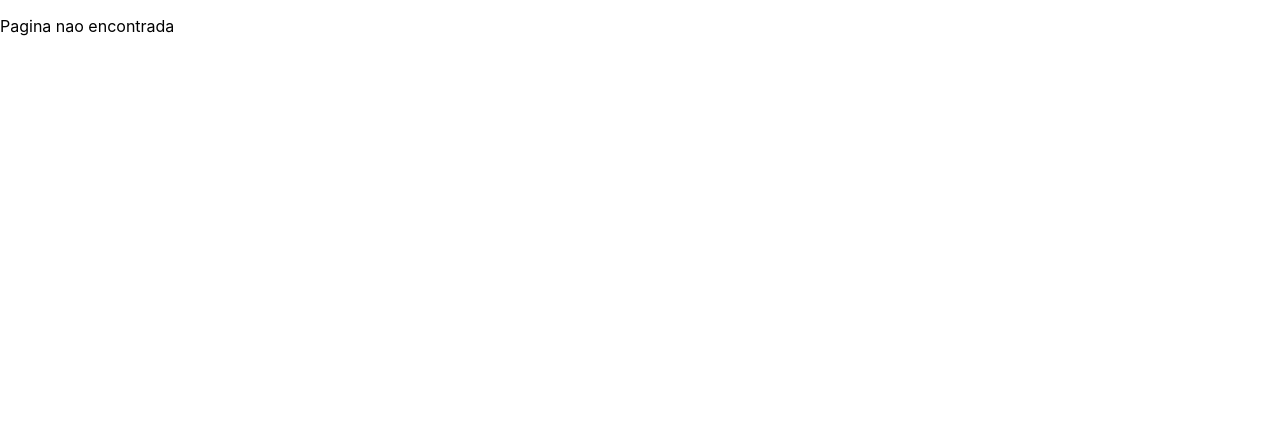
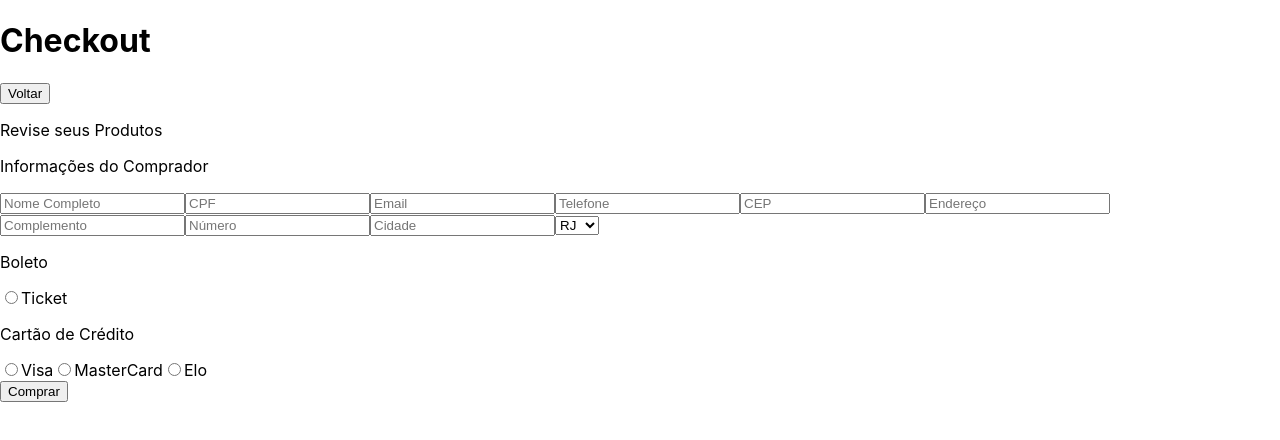
Before and after one commit to mariacarolarm/Online-Store, a React (Vite) app: page /checkout in a window 1280 px wide. Shown: the top 440 px of the page. Built offline with nearby package versions, Linux system fonts and the light colour scheme.

Commit message:
Requisito 11

```diff
--- a/src/App.tsx
+++ b/src/App.tsx
@@ -3,6 +3,7 @@ import ShoppingCart from './components/ShoppingCart';
 import Home from './Pages/home';
 import NotFound from './components/notfound';
 import ProductDetails from './Pages/products/products';
+import Checkout from './Pages/checkout';
 
 function App() {
   return (
@@ -12,6 +13,7 @@ function App() {
         <Route path="/ShoppingCart" element={ <ShoppingCart /> } />
         <Route path="/product/:id" element={ <ProductDetails /> } />
         <Route path="/*" element={ <NotFound /> } />
+        <Route path="/checkout" element={ <Checkout /> } />
       </Routes>
     </div>
   );
--- a/src/Pages/checkout/index.tsx
+++ b/src/Pages/checkout/index.tsx
@@ -0,0 +1,214 @@
+import { useEffect, useState } from 'react';
+import { Link, useNavigate } from 'react-router-dom';
+import { ProductCartType } from '../../components/types';
+
+const INITIAL_VALUE = {
+  name: '',
+  cpf: '',
+  email: '',
+  phone: '',
+  cep: '',
+  adress: '',
+  complement: '',
+  number: '',
+  city: '',
+  state: '',
+  method: '',
+};
+
+function Checkout() {
+  const [cart, setCart] = useState<ProductCartType[]>([]);
+  const [client, setClient] = useState(INITIAL_VALUE);
+  const [error, setError] = useState<string>('');
+  const [paymentMethod, setPaymentMethod] = useState('');
+
+  const navigate = useNavigate();
+
+  function handleInputChange(event: React.ChangeEvent<HTMLInputElement>) {
+    const { value, name } = event.target;
+    setClient({ ...client, [name]: value });
+  }
+
+  useEffect(() => {
+    const productCart = JSON.parse(localStorage.getItem('carrinho') || '[]');
+    if (productCart.length) {
+      setCart(productCart);
+    }
+  }, []);
+
+  const handleSubmit = () => {
+    if (client === INITIAL_VALUE || !paymentMethod) {
+      setError('Campos inválidos');
+    } else {
+      setError('');
+      localStorage.removeItem('carrinho');
+      navigate('/');
+    }
+  };
+
+  return (
+    <div>
+      <h1>Checkout</h1>
+      <Link to="/ShoppingCart">
+        <button>
+          Voltar
+        </button>
+      </Link>
+      <div className="review-container">
+        <p>Revise seus Produtos</p>
+        <ul>
+          { cart.length > 0 && cart.map((product) => (
+            <div key={ product.id }>
+              <p>{product.title}</p>
+              <p>
+                Total:
+                {' '}
+                R$
+                {' '}
+                {product.price}
+              </p>
+            </div>
+          ))}
+        </ul>
+      </div>
+      <div className="buyer-information-container">
+        <p>Informações do Comprador</p>
+        <form action="submit">
+          <input
+            data-testid="checkout-fullname"
+            type="text"
+            placeholder="Nome Completo"
+            name="fullName"
+            defaultValue={ client.name }
+            onChange={ handleInputChange }
+            required
+          />
+          <input
+            data-testid="checkout-cpf"
+            type="text"
+            placeholder="CPF"
+            name="cpf"
+            defaultValue={ client.cpf }
+            onChange={ handleInputChange }
+            required
+          />
+          <input
+            data-testid="checkout-email"
+            type="email"
+            placeholder="Email"
+            name="email"
+            defaultValue={ client.email }
+            required
+          />
+          <input
+            data-testid="checkout-phone"
+            type="text"
+            placeholder="Telefone"
+            name="phone"
+            defaultValue={ client.phone }
+            required
+          />
+          <input
+            data-testid="checkout-cep"
+            type="text"
+            placeholder="CEP"
+            name="cep"
+            defaultValue={ client.cep }
+            required
+          />
+          <input
+            data-testid="checkout-address"
+            type="tex"
+            placeholder="Endereço"
+            name="adress"
+            defaultValue={ client.adress }
+            required
+          />
+          <input
+            type="text"
+            placeholder="Complemento"
+            name="complement"
+            defaultValue={ client.complement }
+          />
+          <input
+            type="text"
+            placeholder="Número"
+            name="number"
+            defaultValue={ client.number }
+            required
+          />
+          <input
+            type="text"
+            placeholder="Cidade"
+            name="city"
+            defaultValue={ client.city }
+            required
+          />
+          <select>
+            <option defaultValue="rj">RJ</option>
+            <option defaultValue="sp">SP</option>
+            <option defaultValue="mg">MG</option>
+          </select>
+        </form>
+      </div>
+      <div className="payment-method-container">
+        <div className="ticket-container">
+          <p>Boleto</p>
+          <label>
+            <input
+              data-testid="ticket-payment"
+              type="radio"
+              name="method"
+              onChange={ () => setPaymentMethod('ticket') }
+              checked={ paymentMethod === 'ticket' }
+            />
+            Ticket
+          </label>
+        </div>
+        <div className="credit-container">
+          <p>Cartão de Crédito</p>
+          <label>
+            <input
+              data-testid="visa-payment"
+              type="radio"
+              name="method"
+              onChange={ () => setPaymentMethod('visa') }
+              checked={ paymentMethod === 'visa' }
+            />
+            Visa
+          </label>
+          <label>
+            <input
+              data-testid="master-payment"
+              type="radio"
+              name="method"
+              onChange={ () => setPaymentMethod('master') }
+              checked={ paymentMethod === 'master' }
+            />
+            MasterCard
+          </label>
+          <label>
+            <input
+              data-testid="elo-payment"
+              type="radio"
+              name="method"
+              onChange={ () => setPaymentMethod('elo') }
+              checked={ paymentMethod === 'elo' }
+            />
+            Elo
+          </label>
+        </div>
+      </div>
+      {error && <p data-testid="error-msg">{error}</p>}
+      <button
+        data-testid="checkout-btn"
+        type="submit"
+        onClick={ handleSubmit }
+      >
+        Comprar
+      </button>
+    </div>
+  );
+}
+
+export default Checkout;
--- a/src/components/ShoppingCart.tsx
+++ b/src/components/ShoppingCart.tsx
@@ -1,4 +1,5 @@
 import { useState } from 'react';
+import { Link } from 'react-router-dom';
 import ClientCart from './ClientCart';
 import { ProductCartType } from './types';
 
@@ -27,6 +28,13 @@ function ShoppingCart() {
       ) : (
         <p data-testid="shopping-cart-empty-message">Seu carrinho está vazio</p>
       )}
+      <Link to="/checkout">
+        <button
+          data-testid="checkout-products"
+        >
+          Finalizar Compra
+        </button>
+      </Link>
     </div>
   );
 }
```
